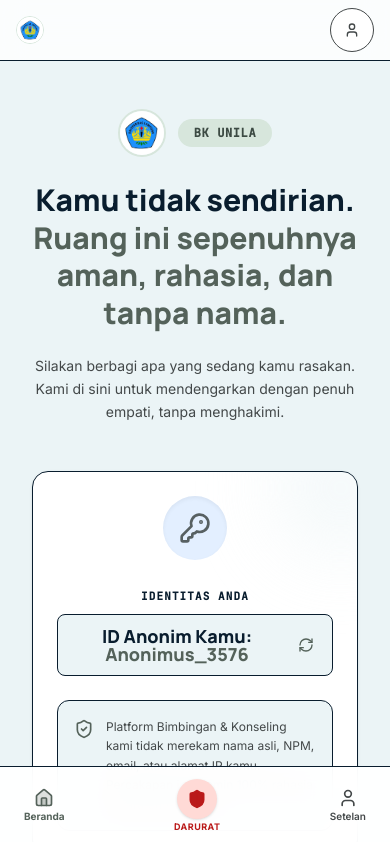
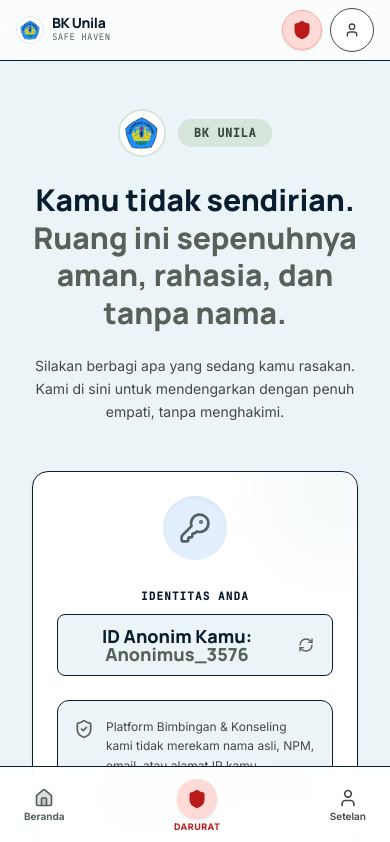
Before and after one commit to devwanrpl-2413025009/ruang-aman, a React (Vite) app: page / in a window 390 px wide. Shown: the top 842 px of the page. Built offline with nearby package versions, Linux system fonts and the light colour scheme.

Commit message:
fix: header mobile — brand text back, emergency red circle

```diff
--- a/src/components/Header.tsx
+++ b/src/components/Header.tsx
@@ -32,9 +32,10 @@ export default function Header({
             alt="Logo Unila"
             className="w-7 h-7 md:w-10 md:h-10 rounded-full object-cover border border-sage-light"
           />
-          <div className="hidden sm:block">
+          <div>
             <h1 className="font-display font-extrabold text-sm md:text-xl text-charcoal-dark tracking-tight leading-none">
-              Ruang Aman BK Unila
+              <span className="md:hidden">BK Unila</span>
+              <span className="hidden md:inline">Ruang Aman BK Unila</span>
             </h1>
             <span className="text-[9px] md:text-[10px] uppercase font-mono tracking-wider text-sage-primary block">
               {userRole === "bk" ? "BK atau Staff Terhubung" : "Safe Haven"}
@@ -96,14 +97,19 @@ export default function Header({
 
         {/* Global Toolbar */}
         <div className="flex items-center gap-2">
-          {/* Panic Button - hidden on mobile (bottom nav handles it) */}
+          {/* Panic Button */}
           <button
             onClick={onOpenEmergency}
-            className="hidden md:flex bg-coral-pink hover:bg-[#ffc6c1] text-coral-dark-text font-semibold text-xs rounded-full px-5 py-3 shadow-sm hover:shadow transition-all items-center gap-2 cursor-pointer border border-[#ffa8a1]"
+            className="flex items-center justify-center cursor-pointer transition-all shrink-0"
             id="btn-panic-header"
           >
-            <ShieldAlert className="w-4 h-4 fill-current animate-pulse text-coral-panic" />
-            <span>PANIC BUTTON / HOTLINE DARURAT</span>
+            <span className="md:hidden w-10 h-10 rounded-full bg-coral-pink flex items-center justify-center border border-[#ffa8a1] shadow-sm hover:shadow">
+              <ShieldAlert className="w-5 h-5 fill-coral-panic text-coral-panic" />
+            </span>
+            <span className="hidden md:flex items-center gap-2 bg-coral-pink hover:bg-[#ffc6c1] text-coral-dark-text font-semibold text-xs rounded-full px-5 py-3 shadow-sm border border-[#ffa8a1]">
+              <ShieldAlert className="w-4 h-4 fill-current animate-pulse text-coral-panic" />
+              <span>PANIC BUTTON / HOTLINE DARURAT</span>
+            </span>
           </button>
 
           {/* Settings / Profile Trigger */}
```
